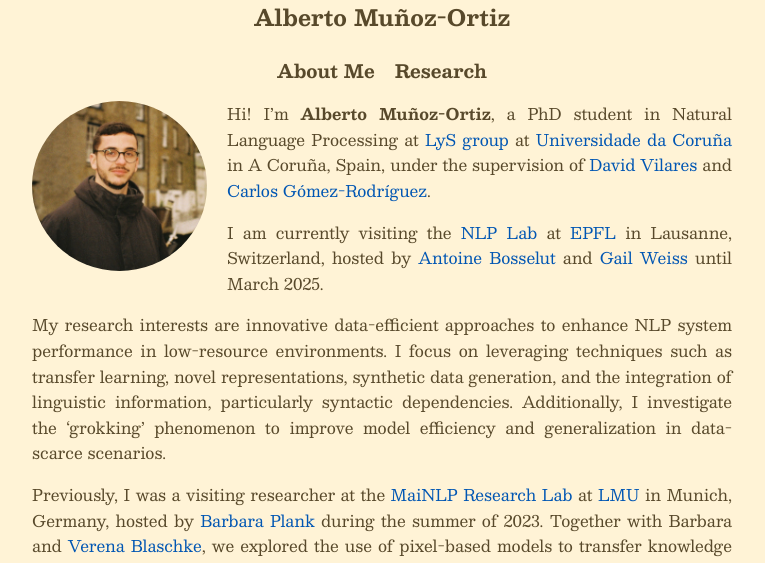
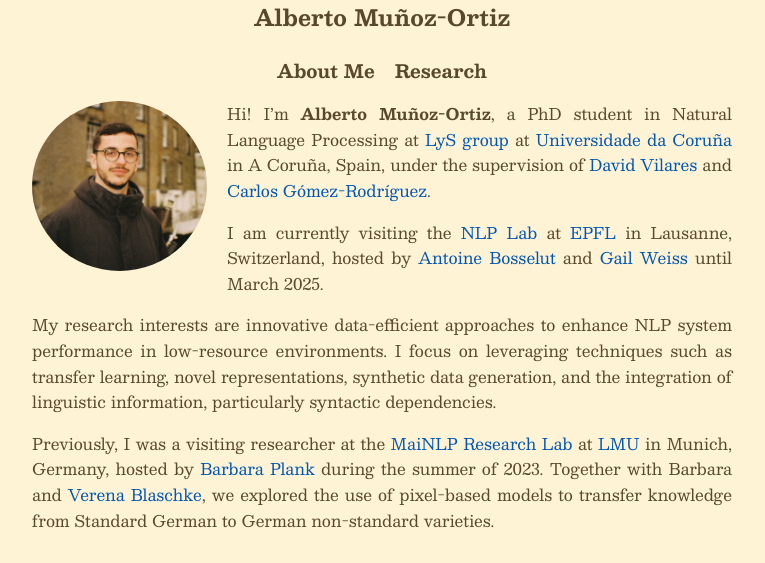
Before and after one commit to amunozo/amunozo.github.io, a Jekyll site: the page built from index.md, in a window 1280 px wide. Shown: the top 563 px of the page, without its empty margins (258-1023 px from the left). Built offline with Jekyll 4.4.1, drawn with Linux system fonts in a browser that asks for light colours.

Commit message:
remove grokking from about

```diff
--- a/index.md
+++ b/index.md
@@ -12,6 +12,6 @@
 
 I am currently visiting the [NLP Lab](https://nlp.epfl.ch/) at [EPFL](https://www.epfl.ch/schools/ic/) in Lausanne, Switzerland, hosted by [Antoine Bosselut](https://atcbosselut.github.io/) and [Gail Weiss](https://gailweiss.github.io/) until March 2025.
 
-My research interests are innovative data-efficient approaches to enhance NLP system performance in low-resource environments. I focus on leveraging techniques such as transfer learning, novel representations, synthetic data generation, and the integration of linguistic information, particularly syntactic dependencies. Additionally, I investigate the 'grokking' phenomenon to improve model efficiency and generalization in data-scarce scenarios.
+My research interests are innovative data-efficient approaches to enhance NLP system performance in low-resource environments. I focus on leveraging techniques such as transfer learning, novel representations, synthetic data generation, and the integration of linguistic information, particularly syntactic dependencies.
 
 Previously, I was a visiting researcher at the [MaiNLP Research Lab](https://mainlp.github.io/) at [LMU](https://www.lmu.de/en/) in Munich, Germany, hosted by [Barbara Plank](https://bplank.github.io/) during the summer of 2023. Together with Barbara and [Verena Blaschke](https://verenablaschke.github.io/), we explored the use of pixel-based models to transfer knowledge from Standard German to German non-standard varieties.
```
